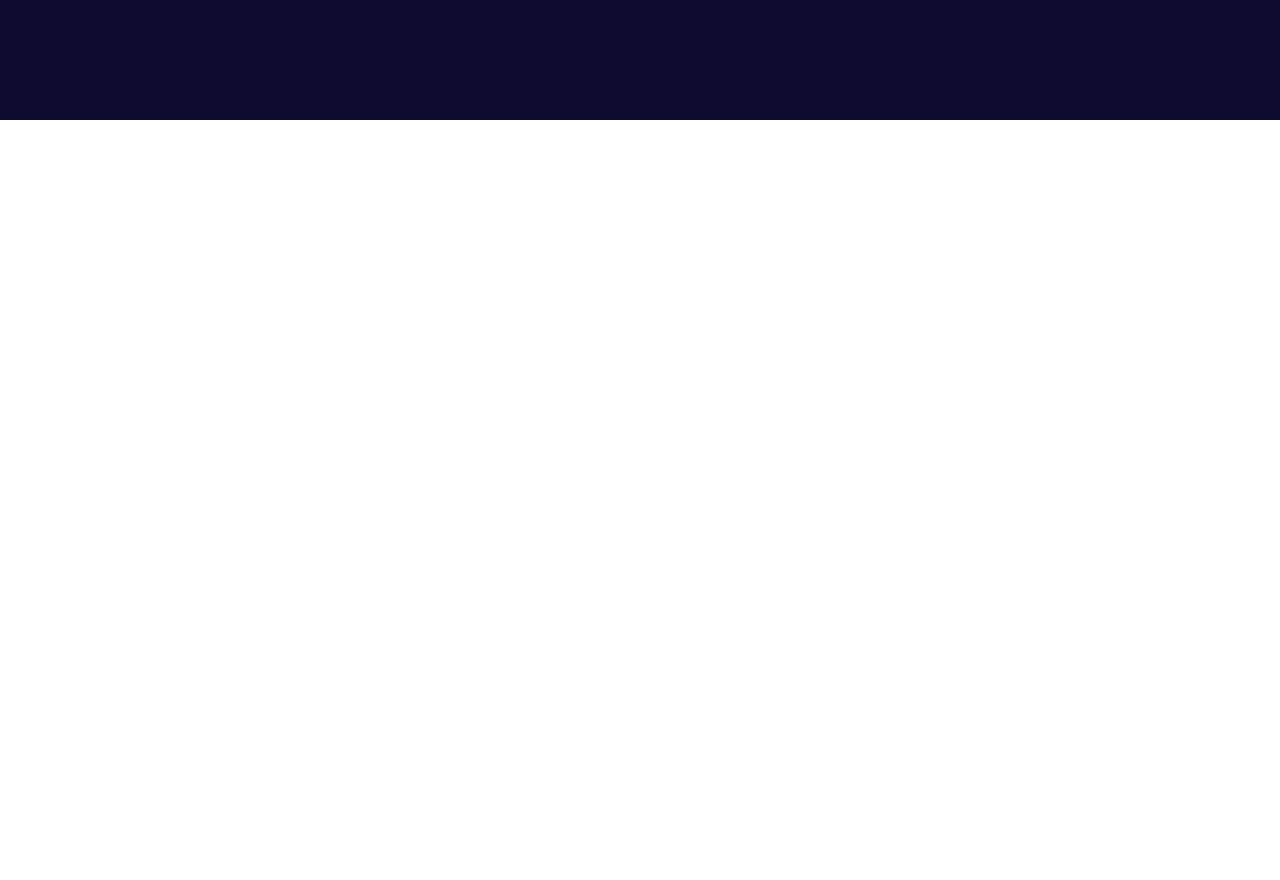
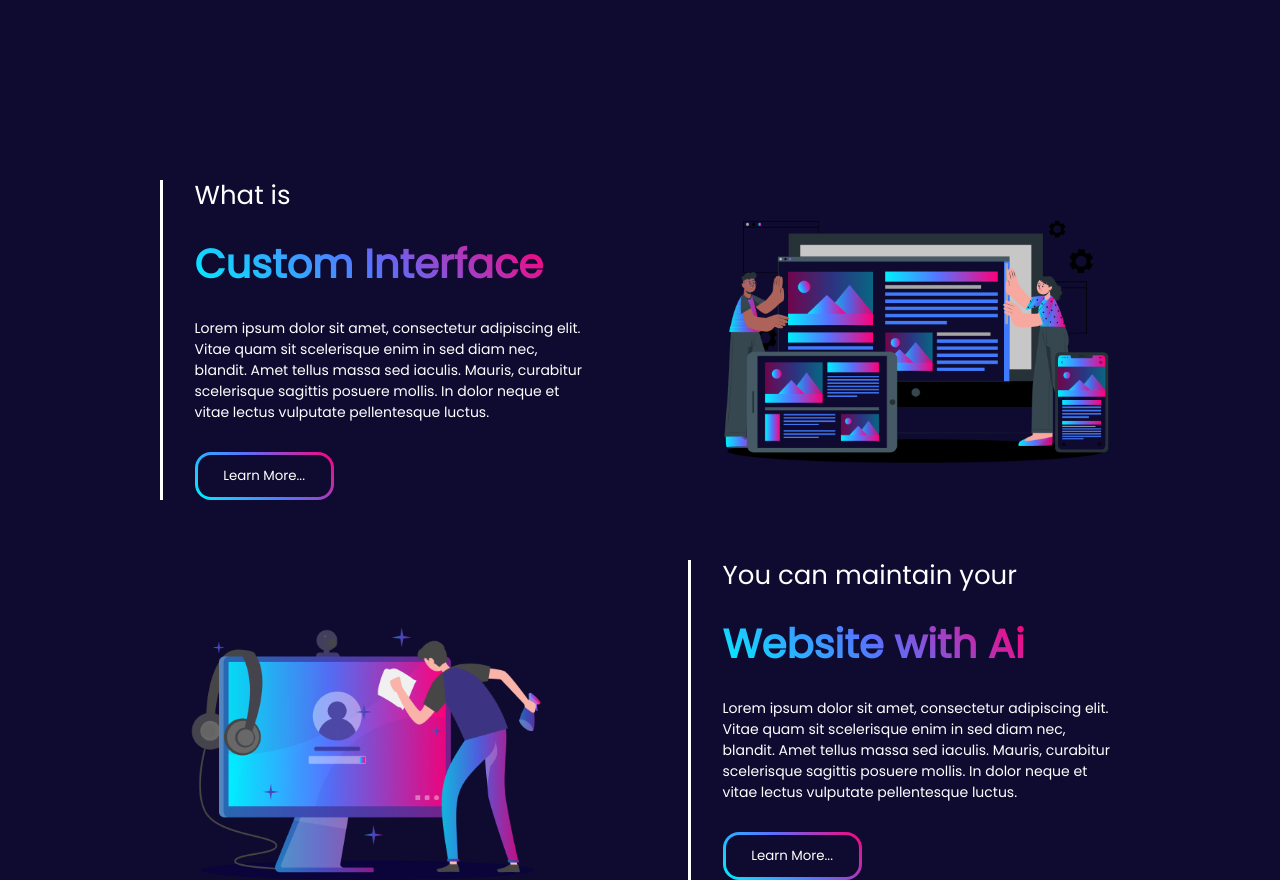
Before and after one commit to Kuroikuma/markai, a React (Create React App) app: page / in a window 1280 px wide. Shown: the part 3560-4440 px from the top of the page. Before the commit the page ends 3680 px from the top, so only its background shows below. Built offline with nearby package versions, Linux system fonts and the light colour scheme.

Commit message:
feat: add component services

```diff
--- a/src/app/App.js
+++ b/src/app/App.js
@@ -4,6 +4,7 @@ import React from 'react'
 import { Robot } from './components/robot'
 import { Feature } from './components/feature'
 import { Video } from './components/video'
+import { Services } from './components/services'
 
 export function App() {
   return (
@@ -12,6 +13,7 @@ export function App() {
       <Robot />
       <Feature />
       <Video />
+      <Services />
     </div>
   )
 }
--- /dev/null
+++ b/src/app/components/services-item.jsx
@@ -0,0 +1,23 @@
+export const ServicesItem = ({
+  subtitle,
+  title,
+  text,
+  image,
+  direction = 'left',
+}) => {
+  return (
+    <div className={`services__item ${direction}`}>
+      <div className="services__item__info">
+        <div className="services__item__info__wrap">
+          <p>{subtitle}</p>
+          <h2>{title}</h2>
+          <p>{text}</p>
+          <button>Learn More...</button>
+        </div>
+      </div>
+      <div className="services__item__image">
+        <img src={image} alt="image" />
+      </div>
+    </div>
+  )
+}
--- /dev/null
+++ b/src/app/components/services.jsx
@@ -0,0 +1,29 @@
+import { ServicesItem } from './services-item'
+import image from '../../assets/customui.png'
+import rafiki from '../../assets/rafiki.png'
+import '../css/services.css'
+
+export const Services = () => {
+  return (
+    <div className="services-wrapper">
+      <section className="services-wrap">
+        <ServicesItem
+          subtitle="What is"
+          title="Custom Interface"
+          text="Lorem ipsum dolor sit amet, consectetur adipiscing elit. Vitae quam
+            sit scelerisque enim in sed diam nec, blandit. Amet tellus massa sed
+            iaculis. Mauris, curabitur scelerisque sagittis posuere mollis. In
+            dolor neque et vitae lectus vulputate pellentesque luctus."
+          image={image}
+        />
+        <ServicesItem
+          subtitle="You can maintain your"
+          title="Website with Ai"
+          text="Lorem ipsum dolor sit amet, consectetur adipiscing elit. Vitae quam sit scelerisque enim in sed diam nec, blandit. Amet tellus massa sed iaculis. Mauris, curabitur scelerisque sagittis posuere mollis. In dolor neque et vitae lectus vulputate pellentesque luctus."
+          image={rafiki}
+          direction="right"
+        />
+      </section>
+    </div>
+  )
+}
--- /dev/null
+++ b/src/app/css/services.css
@@ -0,0 +1,110 @@
+.services-wrapper {
+  height: auto;
+  width: 100%;
+  padding-top: 60px;
+  display: flex;
+  justify-content: center;
+  align-items: center;
+  background-color: #0f0b30;
+}
+.services-wrap {
+  height: auto;
+  width: 75%;
+  display: flex;
+  flex-direction: column;
+  gap: 60px;
+  justify-content: space-between;
+  align-items: center;
+}
+.services__item {
+  width: 100%;
+  height: 40vh;
+  display: flex;
+  justify-content: space-between;
+  align-items: center;
+}
+.services__item.right {
+  flex-direction: row-reverse;
+}
+.services__item__info {
+  height: 100%;
+  width: 45%;
+  display: flex;
+  justify-content: space-between;
+  align-items: center;
+}
+.services__item__info::before {
+  content: '';
+  display: block;
+  height: 100%;
+  width: 3px;
+  background-color: #fff;
+}
+.services__item__info__wrap {
+  height: 100%;
+  width: 92%;
+  z-index: 100;
+  display: flex;
+  flex-direction: column;
+  justify-content: space-between;
+  align-items: flex-start;
+}
+.services__item__info__wrap p {
+  font-family: Poppins;
+  color: #fff;
+  font-size: 14px;
+}
+.services__item__info__wrap p:nth-of-type(1) {
+  font-size: 26px;
+  line-height: 30px;
+}
+.services__item__info__wrap h2 {
+  font-family: Poppins;
+  font-size: 40px;
+  line-height: 50px;
+  font-weight: bold;
+  background-image: linear-gradient(45deg, #00f0ff, #5773ff, #ff007a);
+  -webkit-background-clip: text;
+  -webkit-text-fill-color: transparent;
+}
+.services__item__info__wrap button {
+  font-family: Poppins;
+  color: #fff;
+}
+.services__item__info__wrap button {
+  position: relative;
+  display: flex;
+  height: 15%;
+  width: 35%;
+
+  justify-content: center;
+  align-items: center;
+  border: 3px solid transparent;
+  border-radius: 16px;
+  background: #0f0b30;
+  background-clip: padding-box;
+}
+.services__item__info__wrap button::after {
+  position: absolute;
+  top: -3px;
+  bottom: -3px;
+  left: -3px;
+  right: -3px;
+  background: linear-gradient(45deg, #00f0ff, #5773ff, #ff007a);
+  content: '';
+  z-index: -1;
+  border-radius: 16px;
+}
+.services__item__image {
+  height: 100%;
+  width: 45%;
+  display: flex;
+  text-align: start;
+  padding-left: 28px;
+  justify-content: flex-start;
+}
+.services__item__image img {
+  min-width: 30%;
+  max-width: 100%;
+  object-fit: contain;
+}
```
Also changed, not shown: src/assets/customui.png (added), src/assets/rafiki.png (added).
